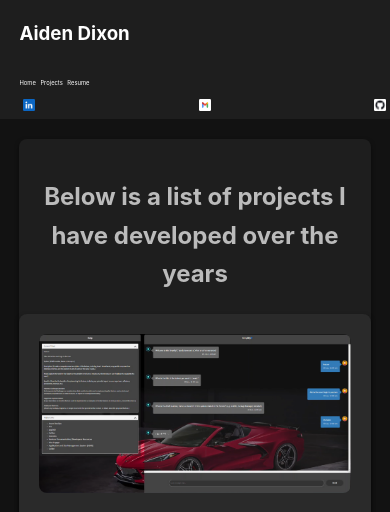
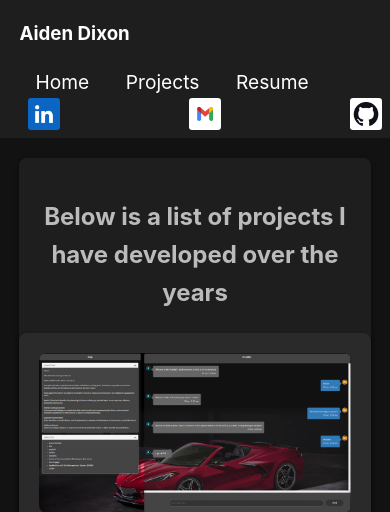
Before and after one commit to Archangel252/Portfolio, a Flask app: page /projects in a window 390 px wide. Shown: the top 512 px of the page. Run offline with Flask 3, Linux system fonts and the light colour scheme.

Commit message:
responsive changes

```diff
--- a/flask_app/static/main/css/navbar.css
+++ b/flask_app/static/main/css/navbar.css
@@ -1,4 +1,3 @@
-/* navbar.css */
 nav {
     display: flex;
     justify-content: space-between;
@@ -67,12 +66,25 @@ nav a:hover {
 
     .nav-links a {
         margin: 10px 0;
+        font-size: 1.2rem; /* Adjust font size for mobile */
+        margin-left: 1rem; /* Increased margin for mobile */
+        margin-right: 1rem; /* Increased margin for mobile */
     }
 
     .social-links {
         display: flex;
         justify-content: space-between;
         width: 100%;
+    }
+
+    .social-links a {
+        margin-left: 0.5rem;
+        margin-right: 0.5rem;
+    }
+
+    .social-links img {
+        height: 2rem; /* Adjust image size for mobile */
+        width: 2rem;
     }
 
     .menu-bar-link {
--- a/flask_app/static/main/css/projects.css
+++ b/flask_app/static/main/css/projects.css
@@ -75,6 +75,24 @@
     text-decoration: underline;
 }
 
+.responsive-iframe-container {
+    position: relative;
+    width: 100%;
+    padding-bottom: 56.25%; /* 16:9 aspect ratio */
+    height: 0;
+    overflow: hidden;
+}
+
+.responsive-iframe-container iframe {
+    position: absolute;
+    top: 0;
+    left: 0;
+    width: 100%;
+    height: 100%;
+    border: 0;
+}
+
+
 /* Responsive adjustments */
 @media (max-width: 768px) {
     .project-item {
--- a/flask_app/static/main/js/projects.js
+++ b/flask_app/static/main/js/projects.js
@@ -1,4 +1,8 @@
-function loadVideo(path,id) {
+function loadVideo(path, id) {
     var videoContainer = document.getElementById(id);
-    videoContainer.innerHTML = `<iframe width="560" height="315" src=${path} frameborder="0" allowfullscreen></iframe>`;
+    videoContainer.innerHTML = `
+        <div class="responsive-iframe-container">
+            <iframe src="${path}" frameborder="0" allowfullscreen></iframe>
+        </div>
+    `;
 }
```
